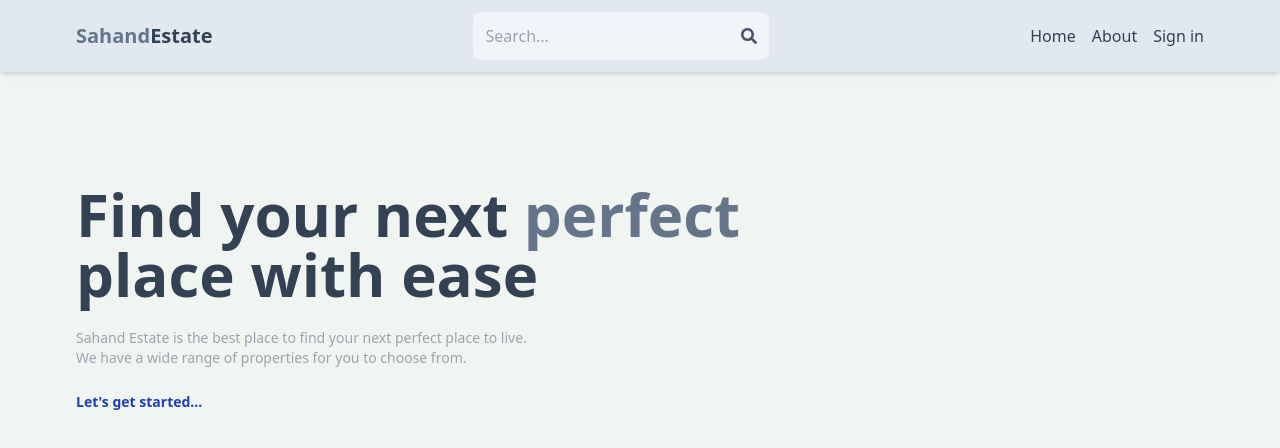
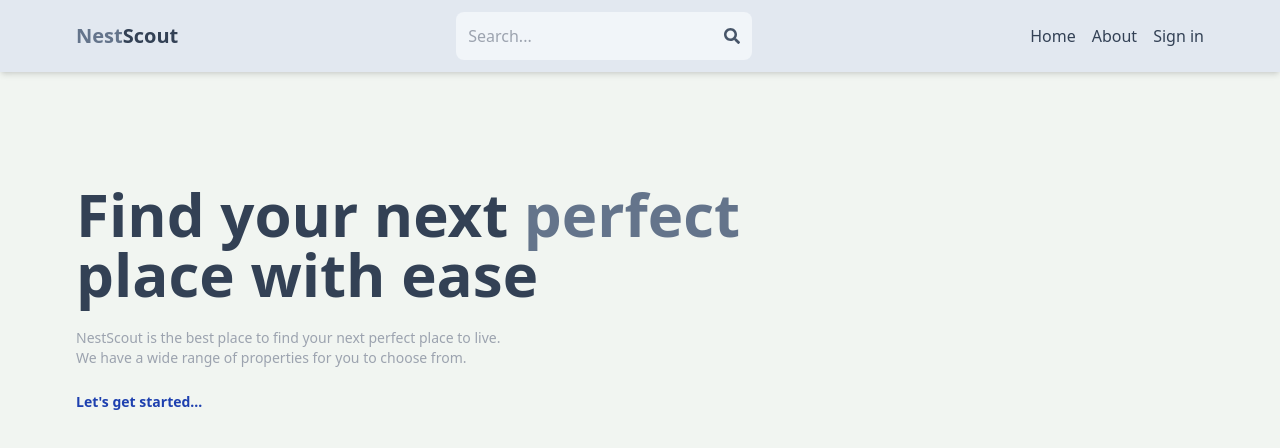
Before and after one commit to Arnab7456/Real-Estate-Full-stack-app, a React (Vite) app in the folder client/: page / in a window 1280 px wide. Shown: the top 448 px of the page. Built offline with nearby package versions, Linux system fonts and the light colour scheme; no server answers.

Commit message:
Product name

```diff
--- a/client/index.html
+++ b/client/index.html
@@ -3,7 +3,7 @@
   <head>
     <meta charset="UTF-8" />
     <meta name="viewport" content="width=device-width, initial-scale=1.0" />
-    <title>Real Estate</title>
+    <title>FLAT MATE</title>
   </head>
   <body>
     <div id="root"></div>
--- a/client/src/components/Header.jsx
+++ b/client/src/components/Header.jsx
@@ -27,8 +27,8 @@ export default function Header() {
       <div className='flex justify-between items-center max-w-6xl mx-auto p-3'>
         <Link to='/'>
           <h1 className='font-bold text-sm sm:text-xl flex flex-wrap'>
-            <span className='text-slate-500'>Sahand</span>
-            <span className='text-slate-700'>Estate</span>
+            <span className='text-slate-500'>Nest</span>
+            <span className='text-slate-700'>Scout</span>
           </h1>
         </Link>
         <form
--- a/client/src/pages/Home.jsx
+++ b/client/src/pages/Home.jsx
@@ -55,7 +55,7 @@ export default function Home() {
           place with ease
         </h1>
         <div className='text-gray-400 text-xs sm:text-sm'>
-          Sahand Estate is the best place to find your next perfect place to
+        NestScout is the best place to find your next perfect place to
           live.
           <br />
           We have a wide range of properties for you to choose from.
```
